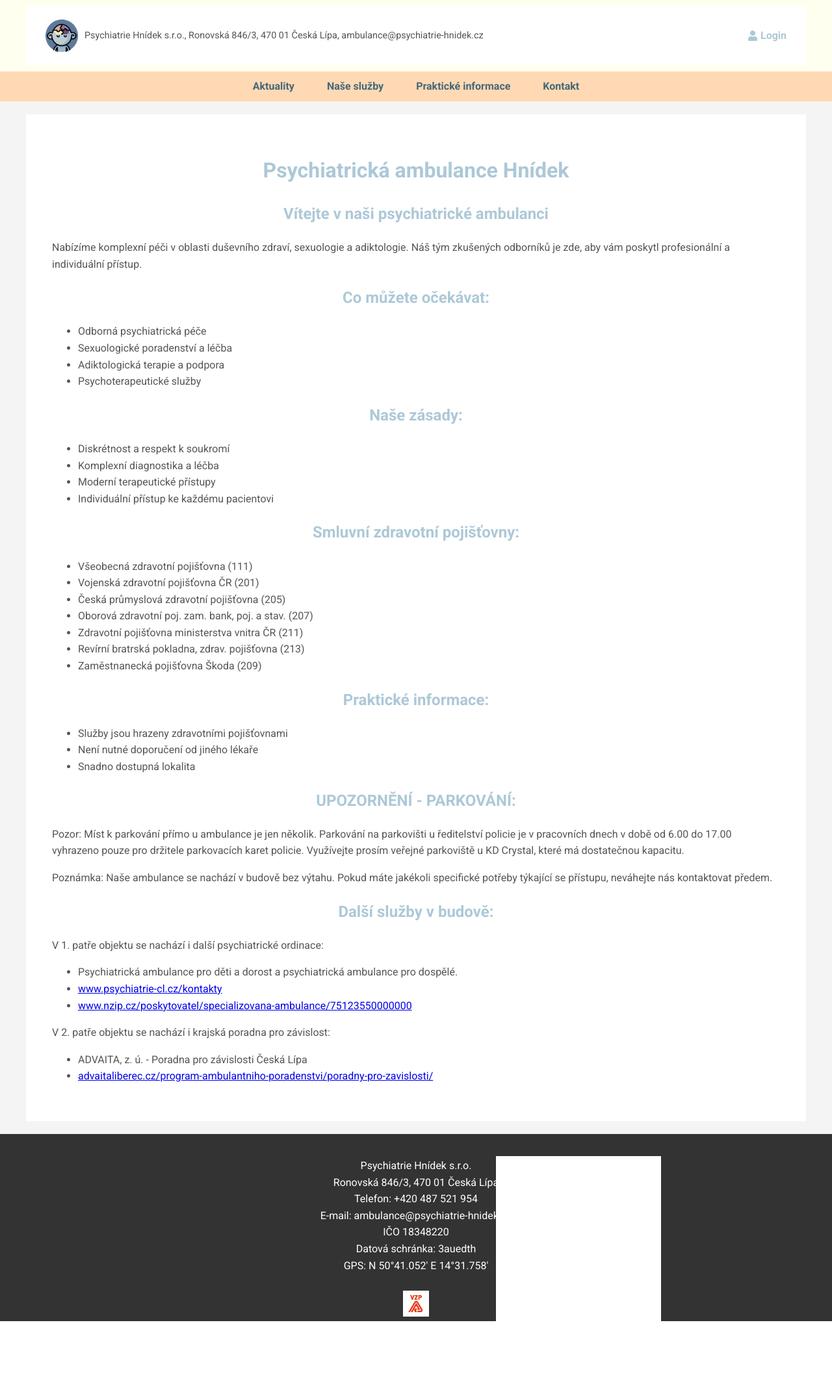
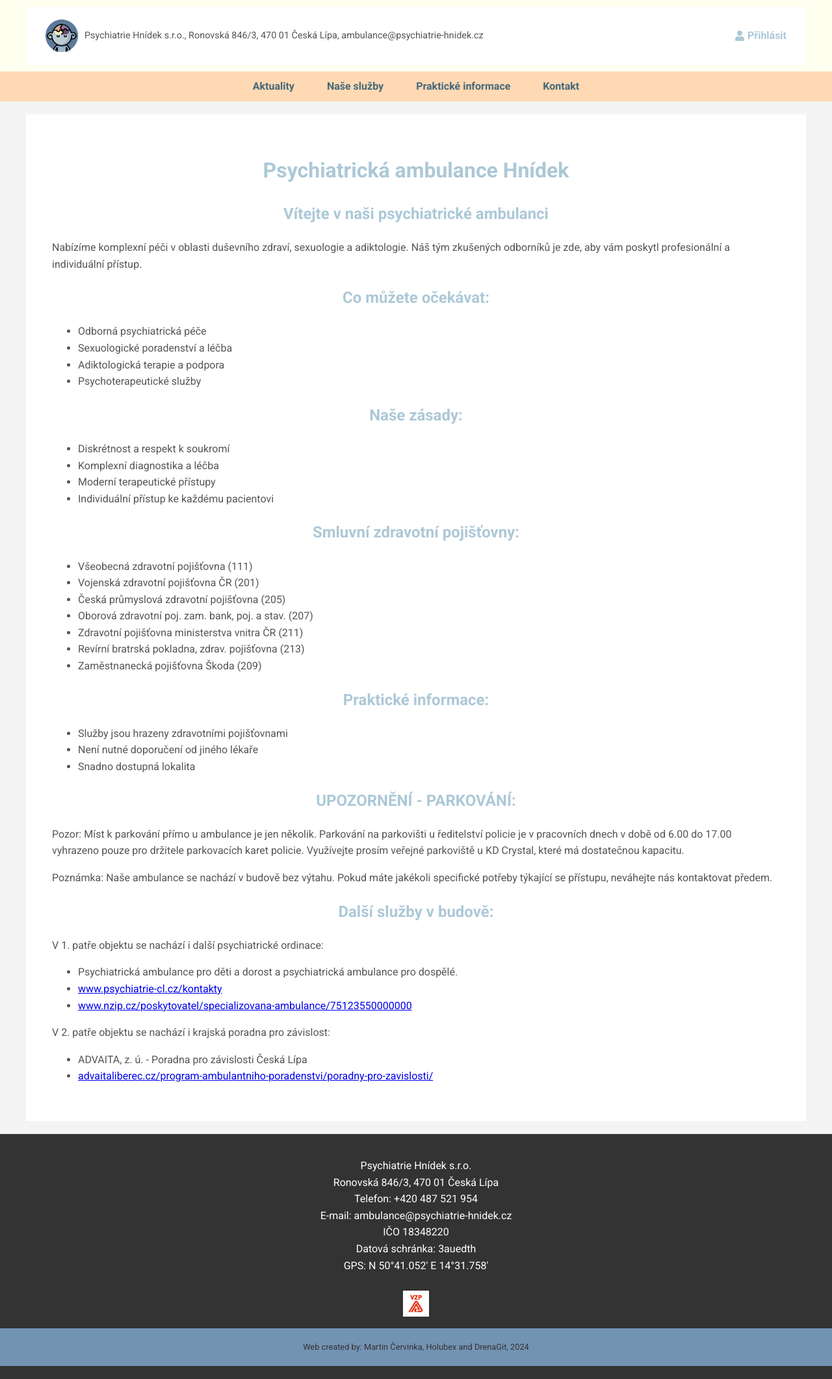
Before and after one commit to Holubex/Ambulance, a Django app: page / in a window 1280 px wide. Shown: the whole page at 65% size. Run offline with Django 4.2, Linux system fonts and the light colour scheme.

Commit message:
Preklad do CZ Login/Logout

```diff
--- a/templates/nav.html
+++ b/templates/nav.html
@@ -9,9 +9,9 @@
             <div class="login">
                 {% if user.is_authenticated %}
                     <span>Dobrý den, {{ user.username }}!</span>
-                    <a href="{% url 'logout' %}"><i class="fas fa-sign-out-alt"></i> Logout</a>
+                    <a href="{% url 'logout' %}"><i class="fas fa-sign-out-alt"></i> Odhlásit</a>
                 {% else %}
-                    <a href="{% url 'login' %}"><i class="fas fa-user"></i> Login</a>
+                    <a href="{% url 'login' %}"><i class="fas fa-user"></i> Přihlásit</a>
                 {% endif %}
             </div>
         </div>
```
